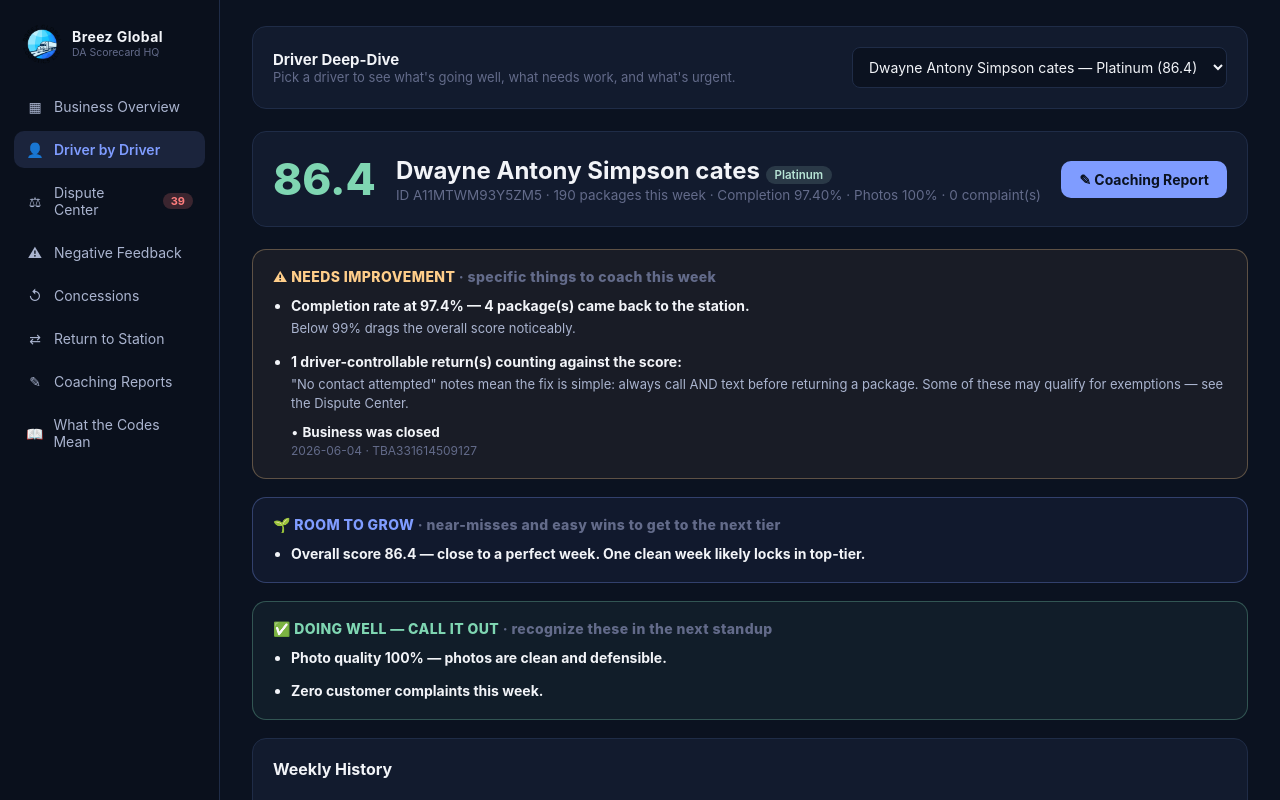
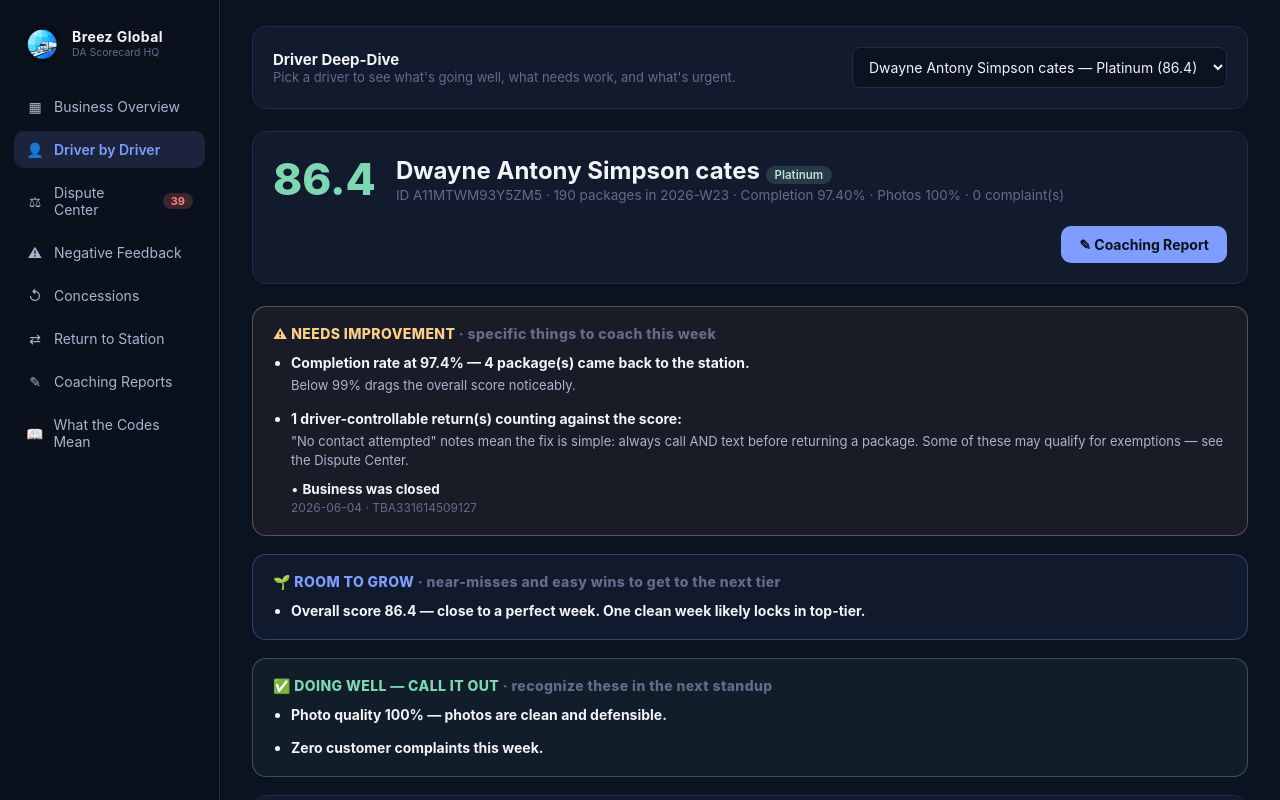
Before and after one commit to breez-ai-global/DAScoreCardHQ, a Next.js app: page /drivers/A11MTWM93Y5ZM5 in a window 1280 px wide. Shown: the top 800 px of the page. Built offline with nearby package versions, Linux system fonts and the light colour scheme.

Commit message:
fix: anchor deep-dive header on latest full-data week

```diff
--- a/app/drivers/[id]/page.js
+++ b/app/drivers/[id]/page.js
@@ -68,7 +68,9 @@ export default function DriverDetail({ params }) {
   const history = weeks
     .map((wk) => driversForWeek(wk, data).find((d) => d.id === id))
     .filter(Boolean);
-  const current = history[history.length - 1];
+  // Anchor on the latest week with full scorecard data (the in-progress week
+  // only has partial delivery numbers).
+  const current = history.find((h) => h.week === week) || history[history.length - 1];
   if (!current)
     return (
       <Shell>
@@ -116,7 +118,7 @@ export default function DriverDetail({ params }) {
             )}
           </h1>
           <div className="muted" style={{ fontSize: 13.5 }}>
-            ID {id} · {fmt(current.delivered)} packages this week · Completion {fmt(current.dcr, "%")} ·
+            ID {id} · {fmt(current.delivered)} packages in {current.week} · Completion {fmt(current.dcr, "%")} ·
             Photos {fmt(current.pod, "%")} · {ins.events.feedback.length} complaint(s)
           </div>
         </div>
```
